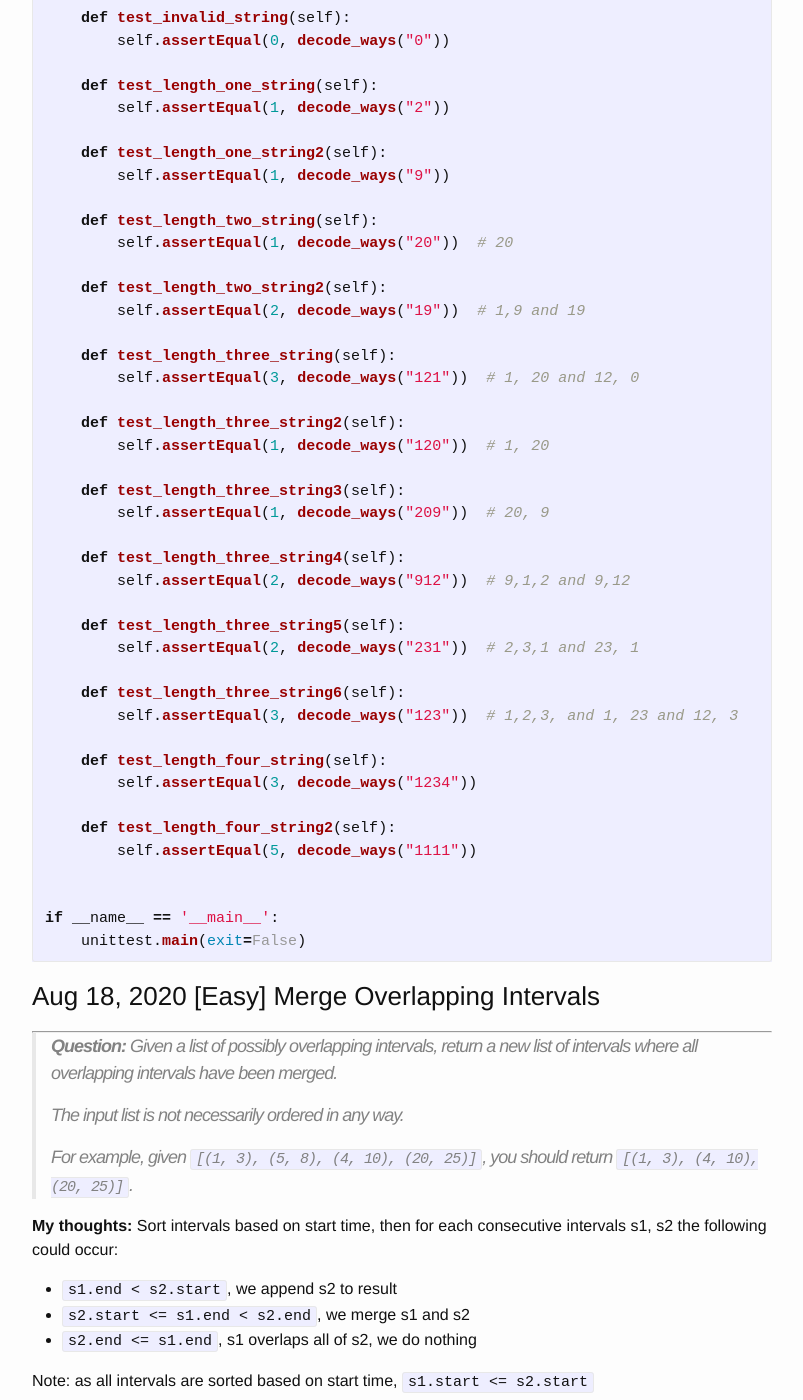
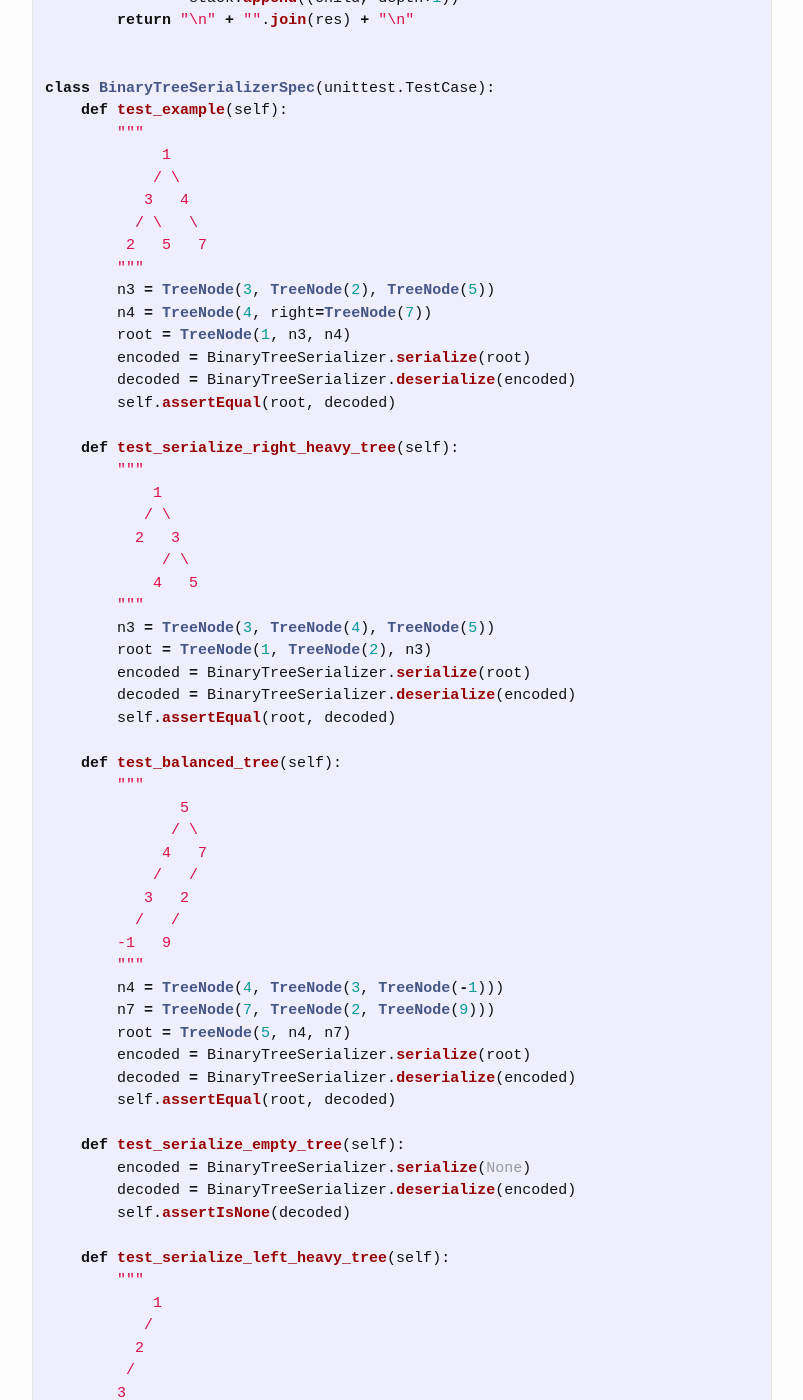
Before and after one commit to trsong/trsong.github.io, a Jekyll site: the page built from _posts/2020-08-01-DailyQuestionsAug.md, in a window 1280 px wide and 1400 px high, scrolled down 3095 px. Shown: the whole window, without its empty margins (238-1041 px from the left). Built offline with Jekyll 4.4.1, drawn with Linux system fonts in a browser that asks for light colours; some of the changed text lies outside the part shown.

Commit message:
Add Solution to Aug 20 Question

````diff
--- a/_posts/2020-08-01-DailyQuestionsAug.md
+++ b/_posts/2020-08-01-DailyQuestionsAug.md
@@ -50,6 +50,200 @@ serialize(tree)
 # returns "1 3 2 # # 5 # # 4 # 7 # #"
 ```
 
+**Solution with Pre-order Traversal**: [https://repl.it/@trsong/Serialize-and-Deserialize-the-Binary-Tree](https://repl.it/@trsong/Serialize-and-Deserialize-the-Binary-Tree)
+```py
+import unittest
+
+class BinaryTreeSerializer(object):
+    @staticmethod
+    def serialize(root):
+        res = []
+        stack = [root]
+        while stack:
+            cur = stack.pop()
+            if cur is None:
+                res.append('#')
+            else:
+                res.append(str(cur.val))
+                stack.extend([cur.right, cur.left])
+        return ' '.join(res)
+
+    @staticmethod
+    def deserialize(s):
+        tokens = iter(s.split())
+        return BinaryTreeSerializer.build_tree_recur(tokens)
+
+    @staticmethod
+    def build_tree_recur(stream):
+        raw_value = next(stream)
+        if raw_value == '#':
+            return None
+
+        left_child = BinaryTreeSerializer.build_tree_recur(stream)
+        right_child = BinaryTreeSerializer.build_tree_recur(stream)
+        return TreeNode(int(raw_value), left_child, right_child)
+
+
+###################
+# Testing Utilities
+###################
+class TreeNode(object):
+    def __init__(self, val, left=None, right=None):
+        self.val = val
+        self.left = left
+        self.right = right
+
+    def __eq__(self, other):
+        return (other and
+            self.val == other.val and
+            self.left == other.left and
+            self.right == other.right)
+
+    def __repr__(self):
+        stack = [(self, 0)]
+        res = []
+        while stack:
+            node, depth = stack.pop()
+            res.append("\n" + "\t" * depth)
+            if not node:
+                res.append("* None")
+                continue
+
+            res.append("* " + str(node.val))
+            for child in [node.right, node.left]:
+                stack.append((child, depth+1))
+        return "\n" + "".join(res) + "\n"
+
+
+class BinaryTreeSerializerSpec(unittest.TestCase):
+    def test_example(self):
+        """
+             1
+            / \
+           3   4
+          / \   \
+         2   5   7
+        """
+        n3 = TreeNode(3, TreeNode(2), TreeNode(5))
+        n4 = TreeNode(4, right=TreeNode(7))
+        root = TreeNode(1, n3, n4)
+        encoded = BinaryTreeSerializer.serialize(root)
+        decoded = BinaryTreeSerializer.deserialize(encoded)
+        self.assertEqual(root, decoded)
+
+    def test_serialize_right_heavy_tree(self):
+        """
+            1
+           / \
+          2   3
+             / \
+            4   5
+        """
+        n3 = TreeNode(3, TreeNode(4), TreeNode(5))
+        root = TreeNode(1, TreeNode(2), n3)
+        encoded = BinaryTreeSerializer.serialize(root)
+        decoded = BinaryTreeSerializer.deserialize(encoded)
+        self.assertEqual(root, decoded)
+
+    def test_balanced_tree(self):
+        """
+               5
+              / \
+             4   7
+            /   /
+           3   2
+          /   /
+        -1   9
+        """
+        n4 = TreeNode(4, TreeNode(3, TreeNode(-1)))
+        n7 = TreeNode(7, TreeNode(2, TreeNode(9)))
+        root = TreeNode(5, n4, n7)
+        encoded = BinaryTreeSerializer.serialize(root)
+        decoded = BinaryTreeSerializer.deserialize(encoded)
+        self.assertEqual(root, decoded)
+
+    def test_serialize_empty_tree(self):
+        encoded = BinaryTreeSerializer.serialize(None)
+        decoded = BinaryTreeSerializer.deserialize(encoded)
+        self.assertIsNone(decoded)
+
+    def test_serialize_left_heavy_tree(self):
+        """
+            1
+           /
+          2
+         /
+        3
+        """
+        root = TreeNode(1, TreeNode(2, TreeNode(3)))
+        encoded = BinaryTreeSerializer.serialize(root)
+        decoded = BinaryTreeSerializer.deserialize(encoded)
+        self.assertEqual(root, decoded)
+
+    def test_serialize_right_heavy_tree2(self):
+        """
+        1
+         \
+          2
+         /
+        3
+        """
+        root = TreeNode(1, right=TreeNode(2, TreeNode(3)))
+        encoded = BinaryTreeSerializer.serialize(root)
+        decoded = BinaryTreeSerializer.deserialize(encoded)
+        self.assertEqual(root, decoded)
+
+    def test_zig_zag_tree(self):
+        """
+            1
+           /
+          2
+         /
+        3
+         \
+          4
+           \
+            5
+           /
+          6
+        """
+        n5 = TreeNode(5, TreeNode(6))
+        n3 = TreeNode(3, right=TreeNode(4, right=n5))
+        root = TreeNode(1, TreeNode(2, n3))
+        encoded = BinaryTreeSerializer.serialize(root)
+        decoded = BinaryTreeSerializer.deserialize(encoded)
+        self.assertEqual(root, decoded)
+
+    def test_full_tree(self):
+        """
+             1
+           /   \
+          2     3
+         / \   / \
+        4   5 6   7
+        """
+        n2 = TreeNode(2, TreeNode(4), TreeNode(5))
+        n3 = TreeNode(3, TreeNode(6), TreeNode(7))
+        root = TreeNode(1, n2, n3)
+        encoded = BinaryTreeSerializer.serialize(root)
+        decoded = BinaryTreeSerializer.deserialize(encoded)
+        self.assertEqual(root, decoded)
+
+    def test_all_node_has_value_zero(self):
+        """
+          0
+         / \
+        0   0
+        """
+        root = TreeNode(0, TreeNode(0), TreeNode(0))
+        encoded = BinaryTreeSerializer.serialize(root)
+        decoded = BinaryTreeSerializer.deserialize(encoded)
+        self.assertEqual(root, decoded)
+
+
+if __name__ == '__main__':
+    unittest.main(exit=False)
+```
 
 ### Aug 19, 2020 LC 91 \[Medium\] Decode Ways
 ---
````
